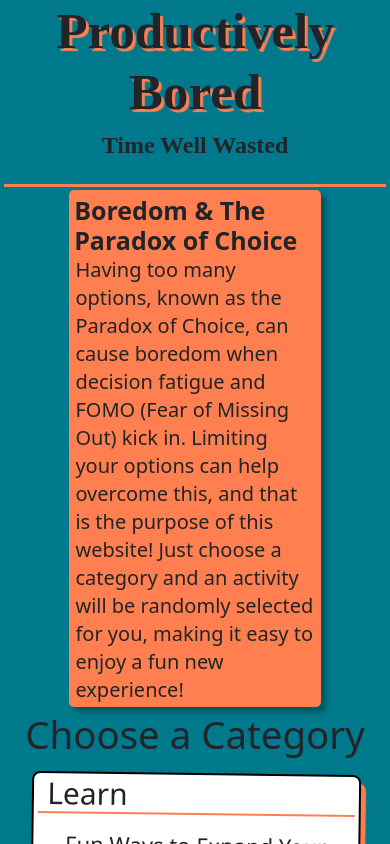
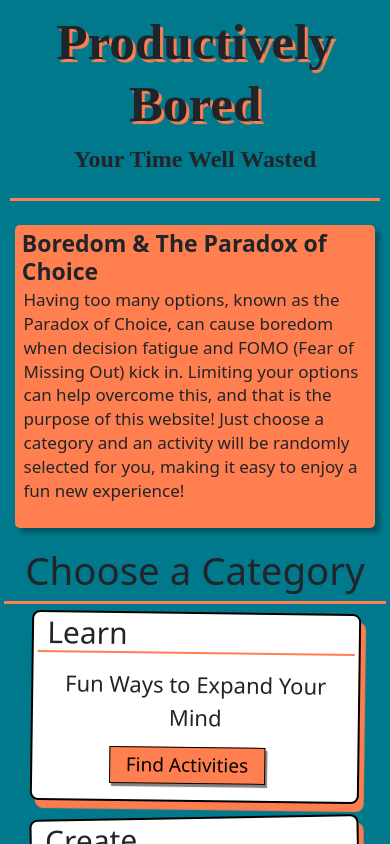
Before and after one commit to apullenb/bored, a React (Create React App) app: page / in a window 390 px wide. Shown: the top 844 px of the page. Built offline with nearby package versions, Linux system fonts and the light colour scheme; a web font is replaced by a local one.

Commit message:
apply mobile styles

```diff
--- a/src/App.css
+++ b/src/App.css
@@ -5,14 +5,14 @@ body {
 }
 
 .main {
-  margin: 0 13%;
+  margin: 1% 12%;
 }
 .content {
   background-color: coral;
   padding: 0.75%;
   border-radius: 5px;
   box-shadow: 5px 5px 5px rgba(0, 0, 0, 0.3);
-  margin: 1% 17%;
+  margin: 2% 9%;
   text-align: left;
   line-height: 1.4;
 }
@@ -30,12 +30,14 @@ body {
 .header {
   border-bottom: 3px solid coral;
   text-align: center;
+  margin: 2% 1.5%;
 }
 h1 {
   text-shadow: 3px 3px 1px coral;
   font-family: "Rampart One", cursive;
   font-size: 5.9rem;
   font-weight: 600;
+  margin: 3% 1.5%;
 }
  .header h2 {
   font-size: 2.6rem;
@@ -53,7 +55,7 @@ h1 {
   flex-wrap: wrap;
   justify-content: space-between;
   margin: 1.5% 0;
-  border-bottom: 3px solid coral;
+  border-top: 3px solid coral;
   gap: 2%;
 }
 
@@ -67,7 +69,7 @@ h1 {
   box-shadow: 5px 8px 1px rgb(252, 125, 79);
   padding: 0.5% 1%;
   min-width: 225px;
-  margin: 1.5% 4%;
+  margin: 2% 4.5%;
 }
 
 .box p {
@@ -123,6 +125,20 @@ h3 {
   .box-2:nth-child(2n) {
     transform: rotate(-1deg);
   }
+  .content {
+    margin: 4% 0%;
+    padding: 2.5% 2%;
+  }
+  .content h5 {
+    font-size: 23px;
+    font-weight: 700;
+    margin: 0.75% 1%;
+  }
+  .content p {
+    margin: 0.5% 1.5%;
+    font-weight: 500;
+    font-size: 17px;
+  }
 }
 
 @media screen and (max-width: 745px) {
@@ -137,10 +153,14 @@ h3 {
     flex-direction: column;
   }
   .box-2 {
-    margin: 2% 10%;
+    margin: 2.2% 10%;
   }
   .main {
     margin: 0 3%;
+  }
+  .content {
+    padding: 2% 0.75%;
+    margin: 2.5% 3%;
   }
 }
 
@@ -155,6 +175,12 @@ h3 {
   .box-2 {
     margin: 2% 7%;
   }
+
+  .content {
+    padding: 0.75%;
+    margin: 5% 3%;
+  }
+
   .main {
     margin: 0 1%;
   }
--- a/src/App.js
+++ b/src/App.js
@@ -9,9 +9,9 @@ function App() {
     <div className="main">
       <div className="header pb-3">
         <h1>Productively Bored</h1>
-        <h2>Time Well Wasted</h2>
+        <h2>Your Time Well Wasted</h2>
       </div>
-      <div className="content">
+      <div className="content mt-4 pb-4">
         <h5>Boredom & The Paradox of Choice</h5>
         <p>
         Having too many options, known as the Paradox of Choice, can cause boredom when decision fatigue and FOMO (Fear of Missing Out) kick in. Limiting your options can help overcome this, and that is the purpose of this website! Just choose a category and an activity will be randomly selected for you, making it easy to enjoy a fun new experience!
@@ -23,7 +23,7 @@ function App() {
           <Category data={cat} key={i} />
         ))}
       </div>
-      <div className="box-row pb-3">
+      <div className="box-row pb-3 pt-4">
         <div>
           <h4 style={{paddingLeft:'5%'}}>Random Mini Game</h4>
           <Games games={data.games} />
--- a/src/Games.js
+++ b/src/Games.js
@@ -7,7 +7,7 @@ function Games(props) {
     <Game className='box-1 box p-4'>
         <h3 className='pb-3'>{props.games[random].title} </h3>
         <p>{props.games[random].description}</p>
-        <iframe src={props.games[random].src} title={props.games[random].title} height='450px'></iframe>
+        <iframe src={props.games[random].src} title={props.games[random].title} height='460px'></iframe>
     </Game>
   )
 }
@@ -15,8 +15,8 @@ function Games(props) {
 export default Games;
 
 const Game = styled.div`
-width: 32vw;
-min-width: 275px;
+width: 45vw;
+min-width: 285px;
 
 @media screen and (max-width: 1145px) {
   width: 50vw
@@ -25,4 +25,8 @@ min-width: 275px;
 @media screen and (max-width: 904px) {
   width: 75vw
 }
+
+@media screen and (max-width: 745px) {
+  width: 85vw
+}
 `
```
Also changed, not shown: 11 other files (tests, documents, lock files or other folders).
